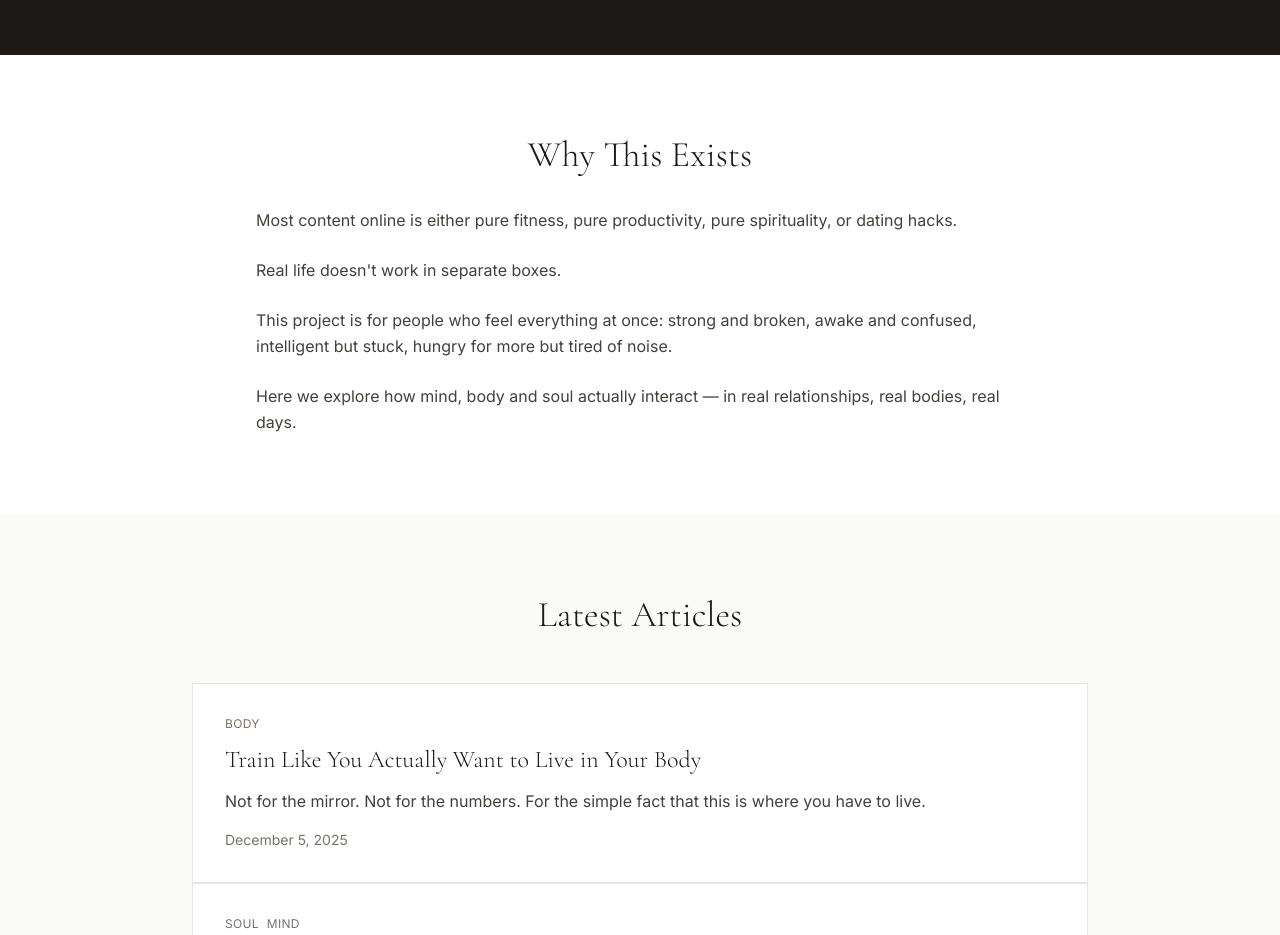
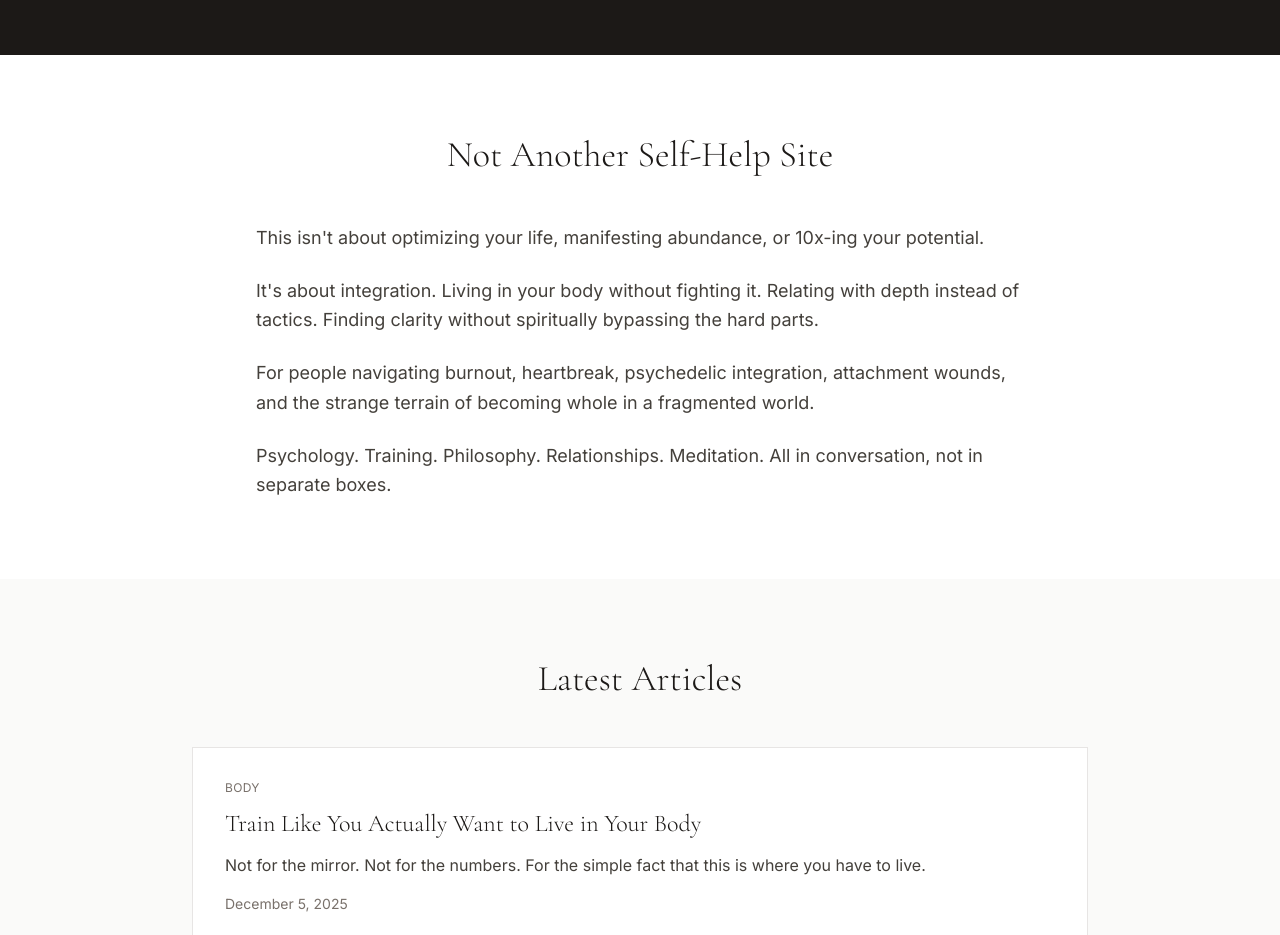
Before and after one commit to cXplore/integrated-human, a Next.js app: page / in a window 1280 px wide. Shown: the part 940-1875 px from the top of the page. Built offline with nearby package versions, Linux system fonts and the light colour scheme.

Commit message:
Modernize copy - more contemporary and accessible tone, less monastery language

```diff
--- a/app/about/page.tsx
+++ b/app/about/page.tsx
@@ -13,13 +13,13 @@ export default function AboutPage() {
 
             <div className="space-y-6 text-stone-700 leading-relaxed text-lg">
               <p>
-                I'm not a guru, therapist or finished product.
+                I'm not a guru, therapist, or enlightened master.
               </p>
               <p>
-                I'm a man who has broken down a few times, lifted himself back up, watched patterns repeat, and finally got tired of pretending it's all "fine".
+                I'm someone who's burned out, rebuilt, noticed the same patterns looping, and finally stopped pretending everything's figured out.
               </p>
               <p>
-                Integrated Human started as notes to myself.
+                This site started as notes to myself — scattered observations that didn't fit anywhere else.
               </p>
               <p>
                 Notes on why my body would feel heavy even when life looked okay on paper.<br />
--- a/app/page.tsx
+++ b/app/page.tsx
@@ -47,22 +47,24 @@ export default function Home() {
       {/* About Section */}
       <section className="py-20 px-6 bg-white">
         <div className="max-w-3xl mx-auto">
-          <h2 className="font-serif text-3xl md:text-4xl font-light text-stone-900 mb-8 text-center">
-            Why This Exists
+          <h2 className="font-serif text-3xl md:text-4xl font-light text-stone-900 mb-12 text-center">
+            Not Another Self-Help Site
           </h2>
-          <div className="space-y-6 text-stone-700 leading-relaxed">
+          <div className="space-y-6 text-stone-700 leading-relaxed text-lg">
             <p>
-              Most content online is either pure fitness, pure productivity, pure spirituality, or dating hacks.
+              This isn't about optimizing your life, manifesting abundance, or 10x-ing your potential.
             </p>
             <p>
-              Real life doesn't work in separate boxes.
+              It's about integration. Living in your body without fighting it. Relating with depth instead of tactics.
+              Finding clarity without spiritually bypassing the hard parts.
             </p>
             <p>
-              This project is for people who feel everything at once: strong and broken, awake and confused,
-              intelligent but stuck, hungry for more but tired of noise.
+              For people navigating burnout, heartbreak, psychedelic integration, attachment wounds, and the strange
+              terrain of becoming whole in a fragmented world.
             </p>
             <p>
-              Here we explore how mind, body and soul actually interact — in real relationships, real bodies, real days.
+              Psychology. Training. Philosophy. Relationships. Meditation. All in conversation,
+              not in separate boxes.
             </p>
           </div>
         </div>
```
